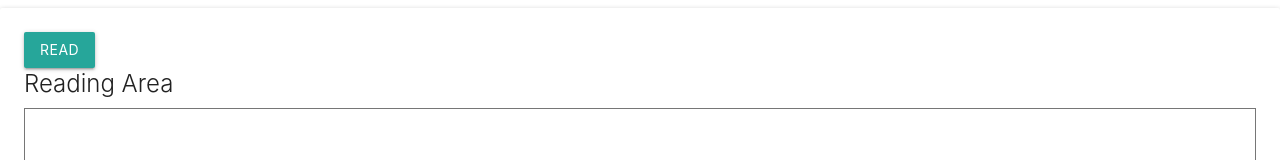
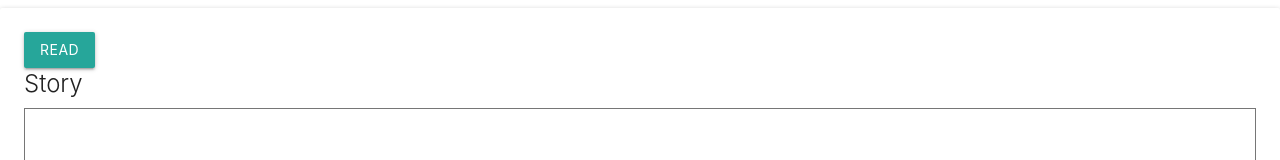
Before and after one commit to Lioncat2002/pastio, a plain HTML site: page index.html in a window 1280 px wide. Shown: the top 160 px of the page. Drawn offline with nearby package versions, Linux system fonts and the light colour scheme.

Commit message:
Update index.html

```diff
--- a/index.html
+++ b/index.html
@@ -18,7 +18,7 @@
         <div class="card-content">
             <button onclick="read()" class="waves-effect waves-light btn">Read</button>
             <div class="card-title">
-                Reading Area
+               Story
             </div>
             <textarea class="flow-text" style="min-height: 100vh;" name="Reading area" id="read" cols="30" rows="10"></textarea>
         </div>
```
